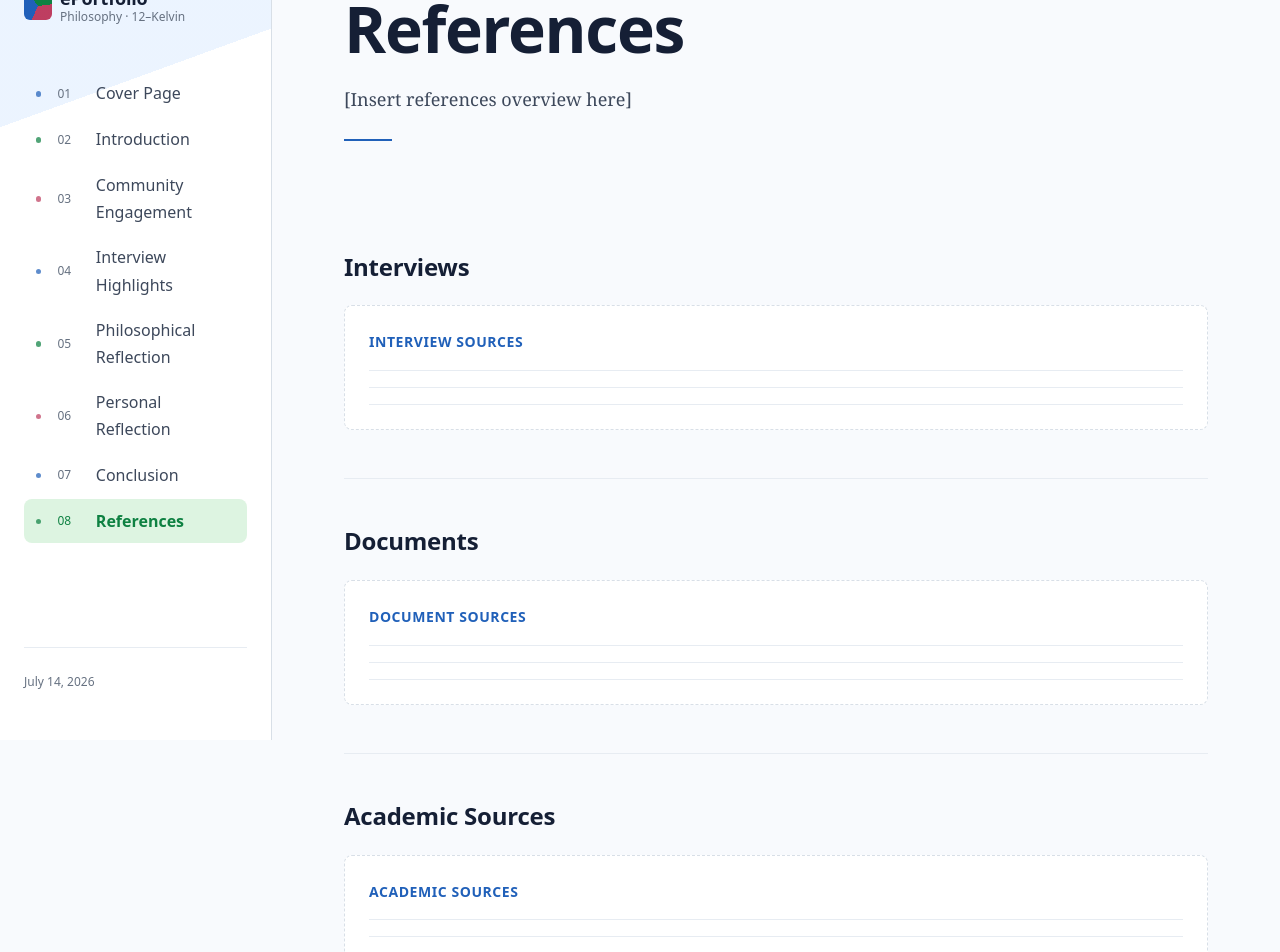
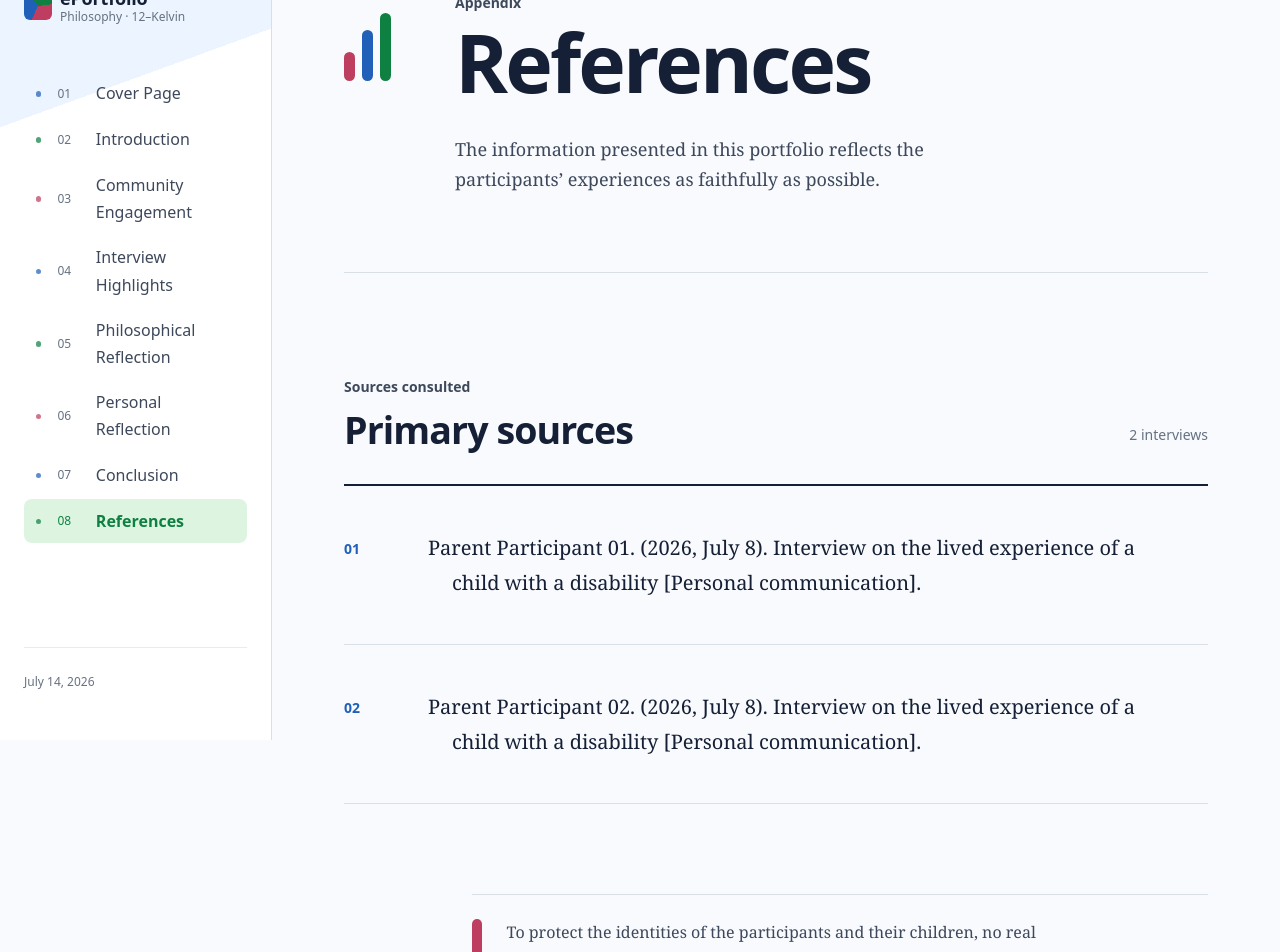
Before and after one commit to zyrahmariezg-hue/ePort-zy, a React (Vite) app: page /#/references in a window 1280 px wide. Shown: the part 60-1012 px from the top of the page. Built offline with nearby package versions, Linux system fonts and the light colour scheme.

Commit message:
Audit and redesign ePortfolio references page

```diff
--- a/src/pages/ReferencesPage.tsx
+++ b/src/pages/ReferencesPage.tsx
@@ -1,42 +1,55 @@
-import { PageHeader } from '@/components/ui/PageHeader'
-import { Section } from '@/components/ui/Section'
-import { PlaceholderBlock } from '@/components/ui/PlaceholderBlock'
+import '@/styles/references.css'
+
+const references = [
+  'Parent Participant 01. (2026, July 8). Interview on the lived experience of a child with a disability [Personal communication].',
+  'Parent Participant 02. (2026, July 8). Interview on the lived experience of a child with a disability [Personal communication].',
+]
 
 export function ReferencesPage() {
   return (
-    <>
-      <PageHeader
-        title="References"
-        subtitle="[Insert references overview here]"
-      />
+    <div className="epf-references">
+      <header className="epf-references-masthead">
+        <div className="epf-references-mark" aria-hidden="true">
+          <span />
+          <span />
+          <span />
+        </div>
+        <div>
+          <p>Appendix</p>
+          <h1>References</h1>
+        </div>
+        <p>
+          The information presented in this portfolio reflects the participants’ experiences as
+          faithfully as possible.
+        </p>
+      </header>
 
-      <Section title="Interviews">
-        <PlaceholderBlock
-          label="Interview Sources"
-          lines={3}
-        />
-      </Section>
+      <section className="epf-references-bibliography" aria-labelledby="primary-sources-title">
+        <header>
+          <div>
+            <p>Sources consulted</p>
+            <h2 id="primary-sources-title">Primary sources</h2>
+          </div>
+          <span>{references.length} interviews</span>
+        </header>
 
-      <Section title="Documents">
-        <PlaceholderBlock
-          label="Document Sources"
-          lines={3}
-        />
-      </Section>
+        <ol>
+          {references.map((reference, index) => (
+            <li key={reference}>
+              <span aria-hidden="true">{String(index + 1).padStart(2, '0')}</span>
+              <p>{reference}</p>
+            </li>
+          ))}
+        </ol>
+      </section>
 
-      <Section title="Academic Sources">
-        <PlaceholderBlock
-          label="Academic Sources"
-          lines={4}
-        />
-      </Section>
-
-      <Section title="Online Sources">
-        <PlaceholderBlock
-          label="Online Sources"
-          lines={3}
-        />
-      </Section>
-    </>
+      <aside className="epf-references-note" aria-label="Confidentiality note">
+        <span aria-hidden="true" />
+        <p>
+          To protect the identities of the participants and their children, no real names or
+          personal information were included in this portfolio.
+        </p>
+      </aside>
+    </div>
   )
 }
--- /dev/null
+++ b/src/styles/references.css
@@ -0,0 +1,122 @@
+.epf-references {
+  width: min(100%, 54rem);
+  margin-inline: auto;
+  padding-bottom: var(--space-xl);
+}
+
+.epf-references-masthead {
+  display: grid;
+  grid-template-columns: auto minmax(0, 1fr);
+  gap: var(--space-xl) clamp(1.5rem, 5vw, 4rem);
+  align-items: center;
+  padding-bottom: clamp(2.5rem, 6vw, 5rem);
+  border-bottom: 1px solid var(--border);
+}
+.epf-references-masthead > div:nth-child(2) > p,
+.epf-references-bibliography header p {
+  margin-bottom: var(--space-sm);
+  font-family: var(--font-sans);
+  font-size: var(--text-sm);
+  font-weight: 600;
+  color: var(--ink-secondary);
+}
+.epf-references-masthead h1 {
+  font-size: clamp(3rem, 2.15rem + 3.6vw, 5.4rem);
+  font-weight: 700;
+  line-height: 0.98;
+  letter-spacing: -0.035em;
+}
+.epf-references-masthead > p {
+  grid-column: 2;
+  max-width: 55ch;
+  font-size: var(--text-lg);
+  line-height: 1.7;
+  color: var(--ink-secondary);
+}
+.epf-references-mark {
+  display: grid;
+  grid-template-columns: repeat(3, 0.68rem);
+  align-items: end;
+  gap: 0.45rem;
+  height: 4.25rem;
+}
+.epf-references-mark span { display: block; width: 100%; border-radius: 999px; }
+.epf-references-mark span:nth-child(1) { height: 42%; background: var(--accent-warm); }
+.epf-references-mark span:nth-child(2) { height: 74%; background: var(--accent); }
+.epf-references-mark span:nth-child(3) { height: 100%; background: var(--accent-green); }
+
+.epf-references-bibliography { margin-top: clamp(3rem, 8vw, 7rem); }
+.epf-references-bibliography > header {
+  display: flex;
+  align-items: end;
+  justify-content: space-between;
+  gap: var(--space-lg);
+  padding-bottom: var(--space-xl);
+  border-bottom: 2px solid var(--ink);
+}
+.epf-references-bibliography h2 {
+  font-size: clamp(1.85rem, 1.55rem + 1vw, 2.6rem);
+  letter-spacing: -0.025em;
+}
+.epf-references-bibliography header > span {
+  padding-bottom: 0.35rem;
+  font-family: var(--font-sans);
+  font-size: var(--text-sm);
+  color: var(--ink-muted);
+  white-space: nowrap;
+}
+.epf-references-bibliography ol { list-style: none; }
+.epf-references-bibliography li {
+  display: grid;
+  grid-template-columns: 3.75rem minmax(0, 1fr);
+  gap: var(--space-lg);
+  padding: clamp(1.75rem, 4vw, 2.75rem) 0;
+  border-bottom: 1px solid var(--border);
+}
+.epf-references-bibliography li > span {
+  padding-top: 0.4rem;
+  font-family: var(--font-sans);
+  font-size: var(--text-sm);
+  font-weight: 700;
+  color: var(--accent);
+  font-variant-numeric: tabular-nums;
+}
+.epf-references-bibliography li p {
+  max-width: 65ch;
+  padding-left: 1.5rem;
+  text-indent: -1.5rem;
+  font-size: clamp(1.1rem, 1.02rem + 0.3vw, 1.25rem);
+  line-height: 1.75;
+  color: var(--ink);
+}
+
+.epf-references-note {
+  display: grid;
+  grid-template-columns: 0.65rem minmax(0, 1fr);
+  gap: var(--space-lg);
+  max-width: 46rem;
+  margin: clamp(3rem, 7vw, 6rem) 0 0 auto;
+  padding-top: var(--space-lg);
+  border-top: 1px solid var(--border);
+}
+.epf-references-note > span { display: block; width: 0.65rem; min-height: 2.5rem; border-radius: 999px; background: var(--accent-warm); }
+.epf-references-note p { max-width: 60ch; font-size: var(--text-base); line-height: 1.7; color: var(--ink-secondary); }
+
+@media (max-width: 42rem) {
+  .epf-references-masthead { grid-template-columns: 1fr; align-items: start; }
+  .epf-references-masthead > p { grid-column: 1; }
+  .epf-references-bibliography > header { align-items: start; flex-direction: column; gap: var(--space-sm); }
+  .epf-references-bibliography header > span { padding-bottom: 0; }
+}
+
+@media (max-width: 28rem) {
+  .epf-references-masthead h1 { font-size: clamp(2.7rem, 13vw, 3.6rem); }
+  .epf-references-bibliography li { grid-template-columns: 2.5rem minmax(0, 1fr); gap: var(--space-sm); }
+  .epf-references-bibliography li p { padding-left: 1.1rem; text-indent: -1.1rem; }
+  .epf-references-note { gap: var(--space-md); }
+}
+
+@media (prefers-reduced-motion: no-preference) {
+  .epf-references-masthead { animation: epf-rise 0.45s var(--ease-out) both; }
+  .epf-references-bibliography { animation: epf-rise 0.45s 0.08s var(--ease-out) both; }
+}
```
